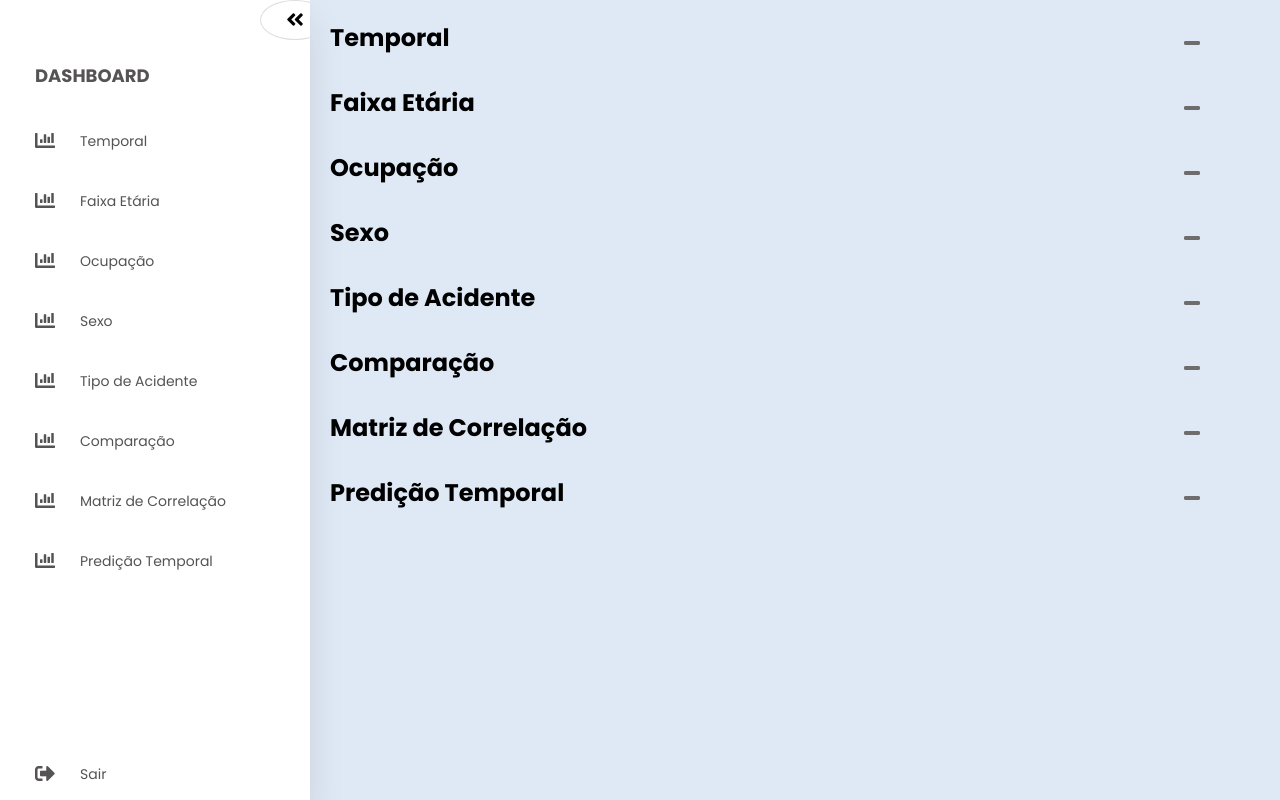
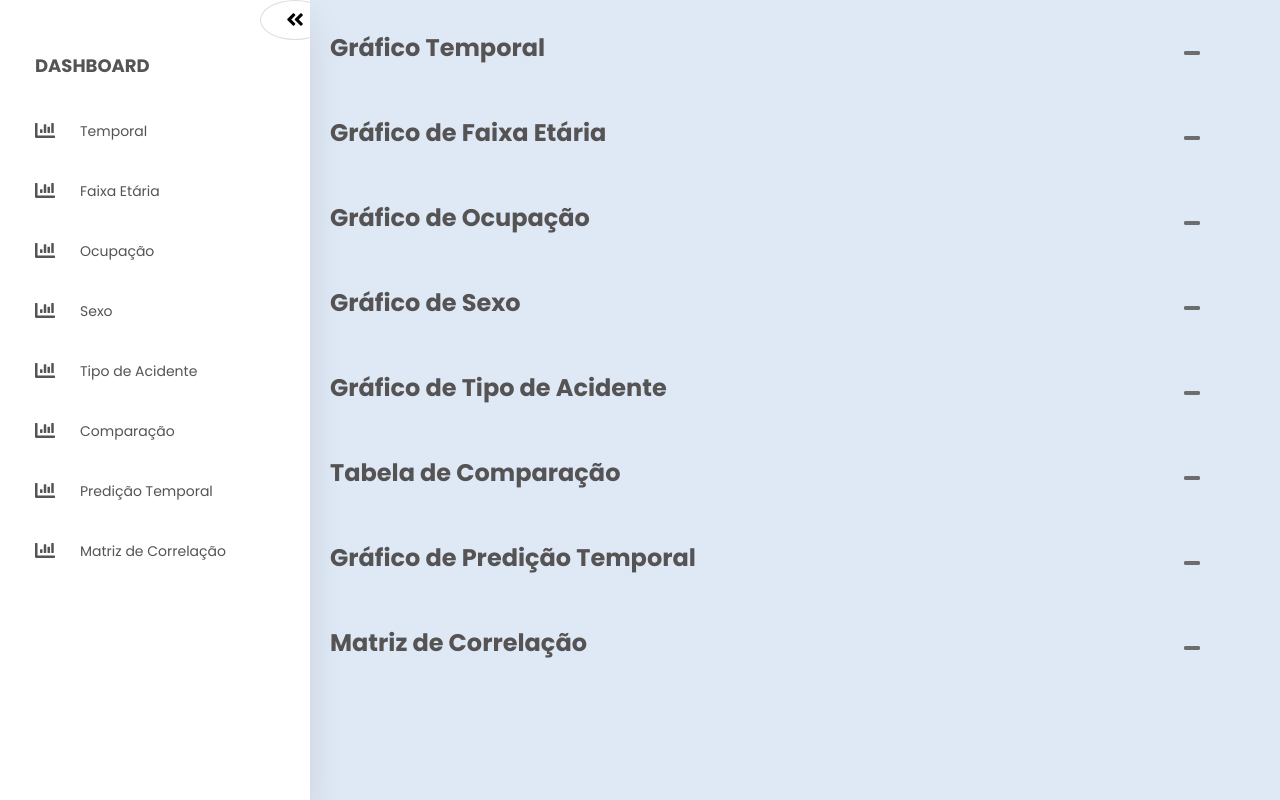
Before and after one commit to henriquedaltrozo/ProjetoPI, a Flask app: template templates/dashboard.html in a window 1280 px wide. Run offline with Flask 3, Linux system fonts and the light colour scheme; the template is opened without the code that fills it, so the values that code supplies are empty.

Commit message:
refactor dashboard

```diff
--- a/static/css/styles.css
+++ b/static/css/styles.css
@@ -31,7 +31,7 @@ nav {
   overflow: hidden;
   box-shadow: 0 20px 35px rgba(0, 0, 0, 0.1);
   transition: width 0.3s ease;
-  padding-top: 30px; /* Added padding to move content down */
+  padding-top: 20px; /* Added padding to move content down */
 }
 
 nav.collapsed {
@@ -145,6 +145,8 @@ nav.collapsed ~ .main {
 .main-top {
   display: flex;
   width: 100%;
+  padding-top: 10px;
+  padding-bottom: 20px;
 }
 
 .main-top i {
@@ -153,6 +155,10 @@ nav.collapsed ~ .main {
   margin: 10px 30px;
   color: rgb(110, 109, 109);
   cursor: pointer;
+}
+
+.main-title {
+  color: rgb(85, 83, 83); /* Changed color */
 }
 
 /* Flex container for graphs */
@@ -170,10 +176,6 @@ nav.collapsed ~ .main {
   height: auto;
   width: auto;
   object-fit: contain;
-}
-
-.main-title {
-  margin-bottom: 10px;
 }
 
 a {
--- a/templates/dashboard.html
+++ b/templates/dashboard.html
@@ -19,9 +19,8 @@
         <li><a href="#sexo-title"><i class="fas fa-chart-bar"></i><span class="nav-item">Sexo</span></a></li>
         <li><a href="#tipo-acidente-title"><i class="fas fa-chart-bar"></i><span class="nav-item">Tipo de Acidente</span></a></li>
         <li><a href="#comparacao-title"><i class="fas fa-chart-bar"></i><span class="nav-item">Comparação</span></a></li>
+        <li><a href="#predicao-temporal-title"><i class="fas fa-chart-bar"></i><span class="nav-item">Predição Temporal</span></a></li>
         <li><a href="#correlacao-title"><i class="fas fa-chart-bar"></i><span class="nav-item">Matriz de Correlação</span></a></li>
-        <li><a href="#predicao-temporal-title"><i class="fas fa-chart-bar"></i><span class="nav-item">Predição Temporal</span></a></li>
-        <li><a href="" class="logout"><i class="fas fa-sign-out-alt"></i><span class="nav-item">Sair</span></a></li>
       </ul>
     </nav>
 
@@ -29,7 +28,7 @@
       <!-- Temporal -->
       <div class="graph-section">
         <div class="main-top" id="temporal-title">
-          <h1 class="main-title">Temporal</h1>
+          <h1 class="main-title">Gráfico Temporal</h1>
           <i class="fas fa-window-minimize toggle-button" data-target="#temporal-content"></i>
         </div>
         <div class="main-content" id="temporal-content">
@@ -41,7 +40,7 @@
       <!-- Faixa Etária -->
       <div class="graph-section">
         <div class="main-top" id="faixa-etaria-title">
-          <h1 class="main-title">Faixa Etária</h1>
+          <h1 class="main-title">Gráfico de Faixa Etária</h1>
           <i class="fas fa-window-minimize toggle-button" data-target="#faixa-etaria-content"></i>
         </div>
         <div class="main-content" id="faixa-etaria-content">
@@ -53,7 +52,7 @@
       <!-- Ocupação -->
       <div class="graph-section">
         <div class="main-top" id="ocupacao-title">
-          <h1 class="main-title">Ocupação</h1>
+          <h1 class="main-title">Gráfico de Ocupação</h1>
           <i class="fas fa-window-minimize toggle-button" data-target="#ocupacao-content"></i>
         </div>
         <div class="main-content" id="ocupacao-content">
@@ -65,7 +64,7 @@
       <!-- Sexo -->
       <div class="graph-section">
         <div class="main-top" id="sexo-title">
-          <h1 class="main-title">Sexo</h1>
+          <h1 class="main-title">Gráfico de Sexo</h1>
           <i class="fas fa-window-minimize toggle-button" data-target="#sexo-content"></i>
         </div>
         <div class="main-content" id="sexo-content">
@@ -77,7 +76,7 @@
       <!-- Tipo de Acidente -->
       <div class="graph-section">
         <div class="main-top" id="tipo-acidente-title">
-          <h1 class="main-title">Tipo de Acidente</h1>
+          <h1 class="main-title">Gráfico de Tipo de Acidente</h1>
           <i class="fas fa-window-minimize toggle-button" data-target="#tipo-acidente-content"></i>
         </div>
         <div class="main-content" id="tipo-acidente-content">
@@ -89,12 +88,24 @@
       <!-- Comparação -->
       <div class="graph-section">
         <div class="main-top" id="comparacao-title">
-          <h1 class="main-title">Comparação</h1>
+          <h1 class="main-title">Tabela de Comparação</h1>
           <i class="fas fa-window-minimize toggle-button" data-target="#comparacao-content"></i>
         </div>
         <div class="main-content" id="comparacao-content">
           <div id="loading-comparacao">Carregando...</div>
           <img id="grafico-comparacao" class="img1" alt="Gráfico Comparação" style="display: none" />
+        </div>
+      </div>
+
+       <!-- Predição Temporal -->
+       <div class="graph-section">
+        <div class="main-top" id="predicao-temporal-title">
+          <h1 class="main-title">Gráfico de Predição Temporal</h1>
+          <i class="fas fa-window-minimize toggle-button" data-target="#predicao-temporal-content"></i>
+        </div>
+        <div class="main-content" id="predicao-temporal-content">
+          <div id="loading-predicao-temporal">Carregando...</div>
+          <img id="grafico-predicao-temporal" class="img1" alt="Gráfico Predição Temporal" style="display: none" />
         </div>
       </div>
 
@@ -107,18 +118,6 @@
         <div class="main-content" id="correlacao-content">
           <div id="loading-correlacao">Carregando...</div>
           <img id="grafico-correlacao" class="img1" alt="Gráfico Matriz de Correlação" style="display: none" />
-        </div>
-      </div>
-
-      <!-- Predição Temporal -->
-      <div class="graph-section">
-        <div class="main-top" id="predicao-temporal-title">
-          <h1 class="main-title">Predição Temporal</h1>
-          <i class="fas fa-window-minimize toggle-button" data-target="#predicao-temporal-content"></i>
-        </div>
-        <div class="main-content" id="predicao-temporal-content">
-          <div id="loading-predicao-temporal">Carregando...</div>
-          <img id="grafico-predicao-temporal" class="img1" alt="Gráfico Predição Temporal" style="display: none" />
         </div>
       </div>
     </section>
@@ -135,14 +134,14 @@
     }
 
     $(document).ready(function () {
-      carregarGrafico("#grafico-temporal", "http://localhost:5000/graficos/temporal?tipo-tempo=mensal&tempo=2023-2024&tipo-localizacao=microrregiao");
+      carregarGrafico("#grafico-temporal", "http://localhost:5000/graficos/temporal?tipo-tempo=mensal&tempo=2021-2022&tipo-localizacao=microrregiao");
       carregarGrafico("#grafico-faixa-etaria", "http://localhost:5000/graficos/faixa-etaria?top=6&tipo-localizacao=microrregiao");
       carregarGrafico("#grafico-ocupacao", "http://localhost:5000/graficos/ocupacao?top=5&tipo-localizacao=microrregiao");
       carregarGrafico("#grafico-sexo", "http://localhost:5000/graficos/sexo?tipo-localizacao=microrregiao");
       carregarGrafico("#grafico-tipo-acidente", "http://localhost:5000/graficos/tipo-acidente?tipo-localizacao=microrregiao&localizacao=431020");
       carregarGrafico("#grafico-comparacao", "http://localhost:5000/tabelas/comparacao_outro?localizacao=430300&tempo=2023");
+      carregarGrafico("#grafico-predicao-temporal", "http://localhost:5000/predicao/acidentes?tempo=2020-2022&tipo-localizacao=microrregiao");
       carregarGrafico("#grafico-correlacao", "http://localhost:5000/tabelas/correlacao");
-      carregarGrafico("#grafico-predicao-temporal", "http://localhost:5000/predicao/acidentes?tempo=2020-2022&tipo-localizacao=microrregiao");
 
       $(".toggle-button").on("click", function () {
         const target = $(this).data("target");
```
